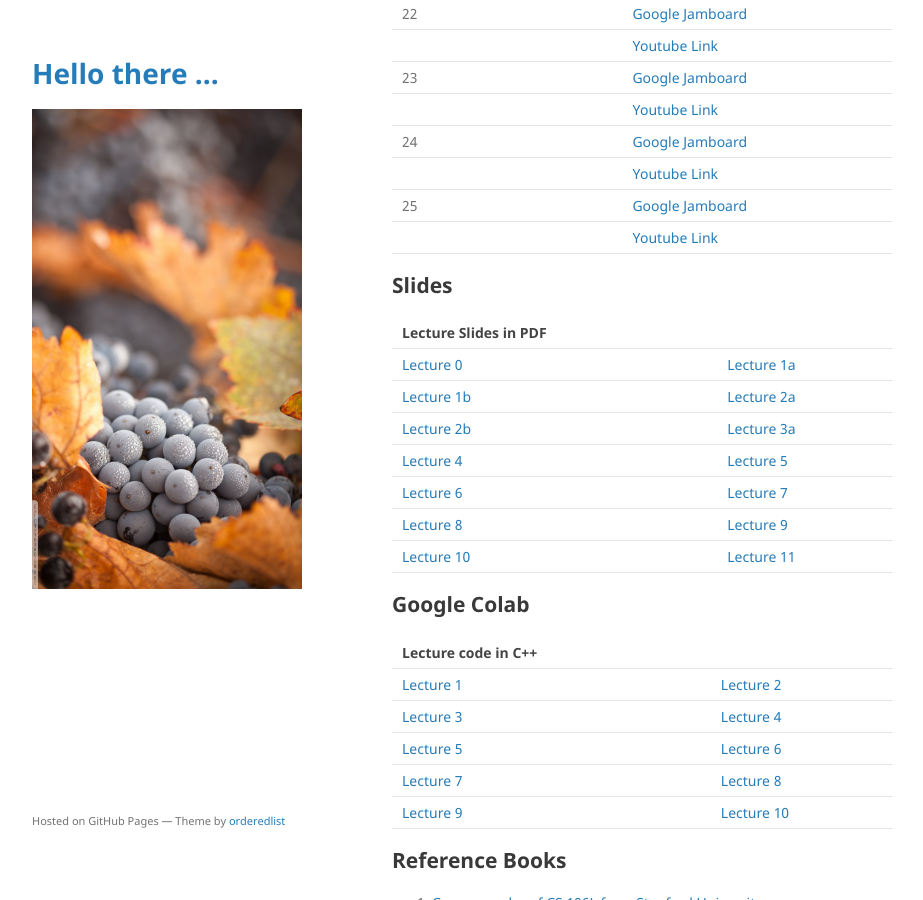
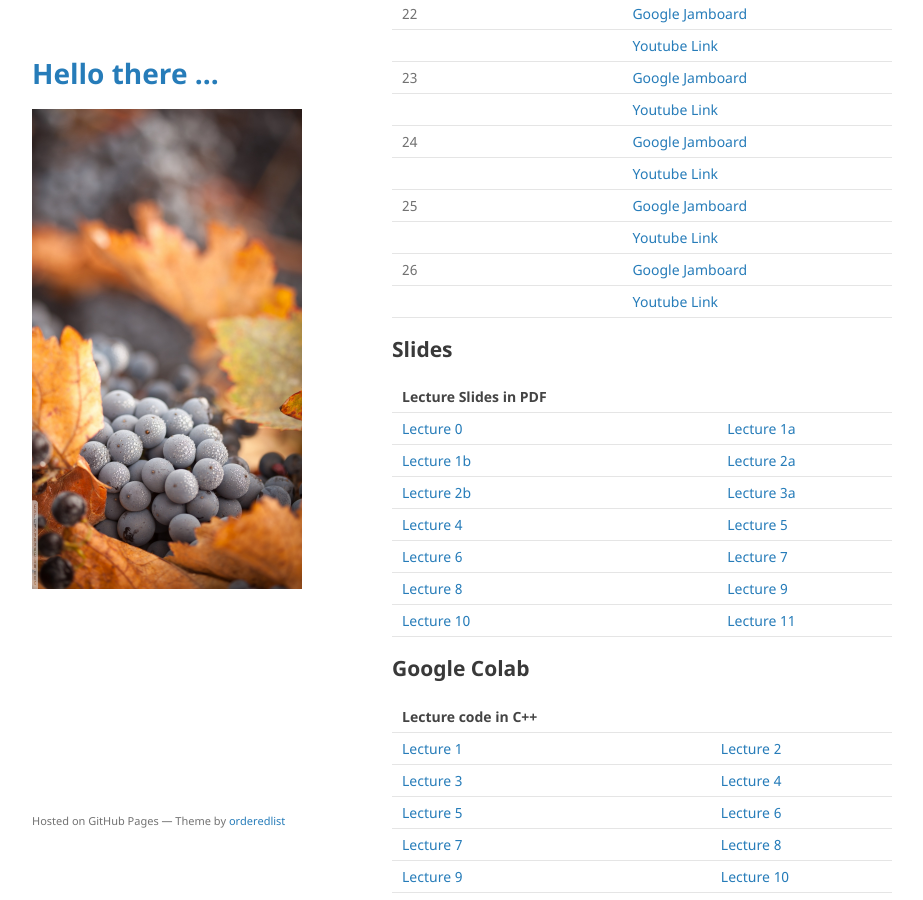
Before and after one commit to mohammadmotiurrahman/mohammadmotiurrahman.github.io, a Jekyll site: the page built from cse203_1/index.md, in a window 1280 px wide and 900 px high, scrolled down 4013 px. Shown: the whole window, without its empty margins (178-1101 px from the left). Built offline with Jekyll 4.4.1, drawn with Linux system fonts in a browser that asks for light colours; our own code applies the rules of GitHub Pages for plain Markdown files.

Commit message:
Update index.md

```diff
--- a/cse203_1/index.md
+++ b/cse203_1/index.md
@@ -133,6 +133,8 @@ environment will force me to not evaluate your exam copies.
 |         |              | [Youtube Link](https://youtu.be/3d63ziuaf_k)                                                                   |
 | 25      |              | [Google Jamboard](https://jamboard.google.com/d/1yfRKuSRLjf0yiKFLHpi8iSnimkLsq8xbRLXRJG92cPo/edit?usp=sharing) |
 |         |              | [Youtube Link](https://youtu.be/Wj2HGXTIvNE)                                                                   |
+| 26      |              | [Google Jamboard]() |
+|         |              | [Youtube Link](https://youtu.be/asZjKROEIdc)                                                                   |
 
 
 
```
